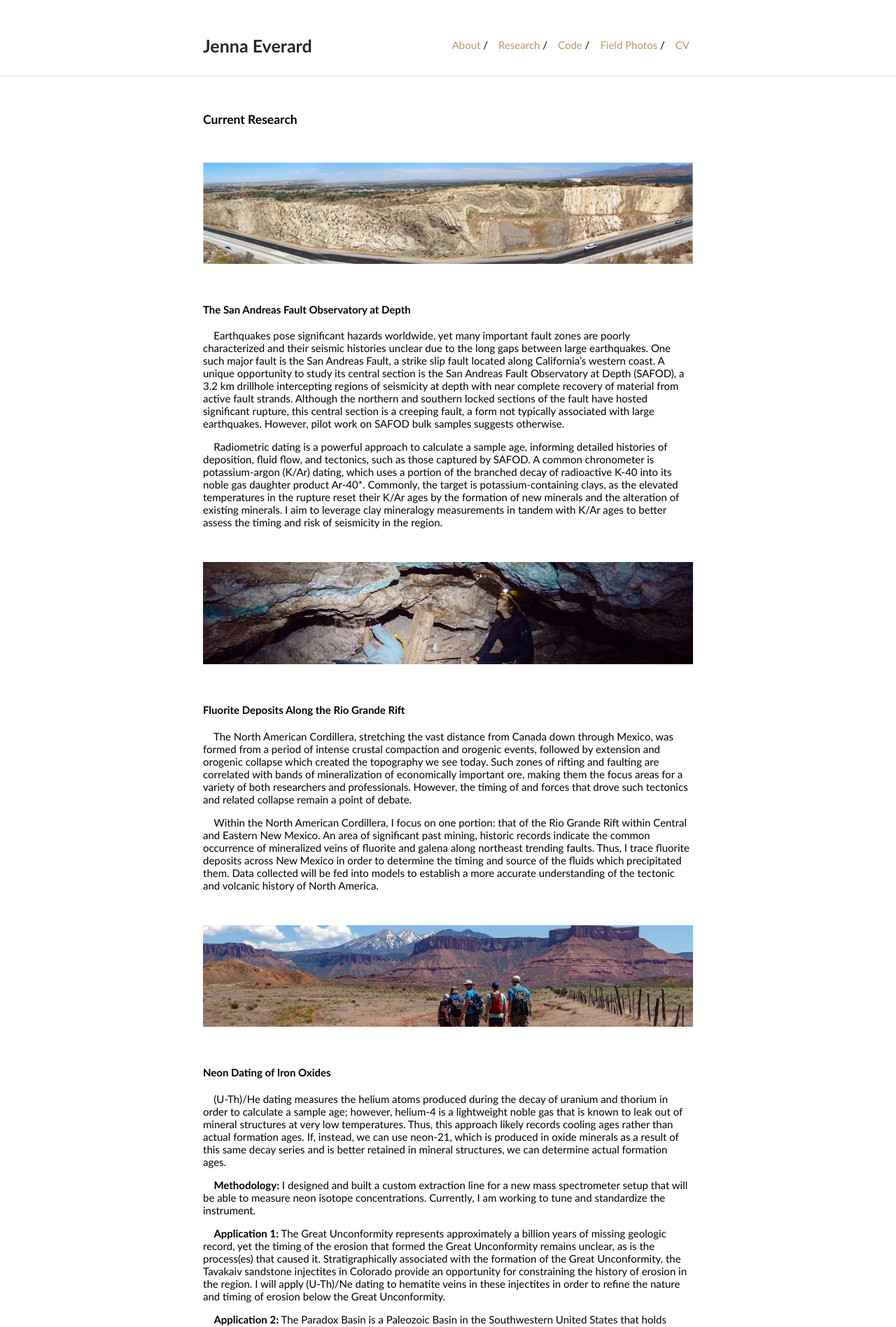
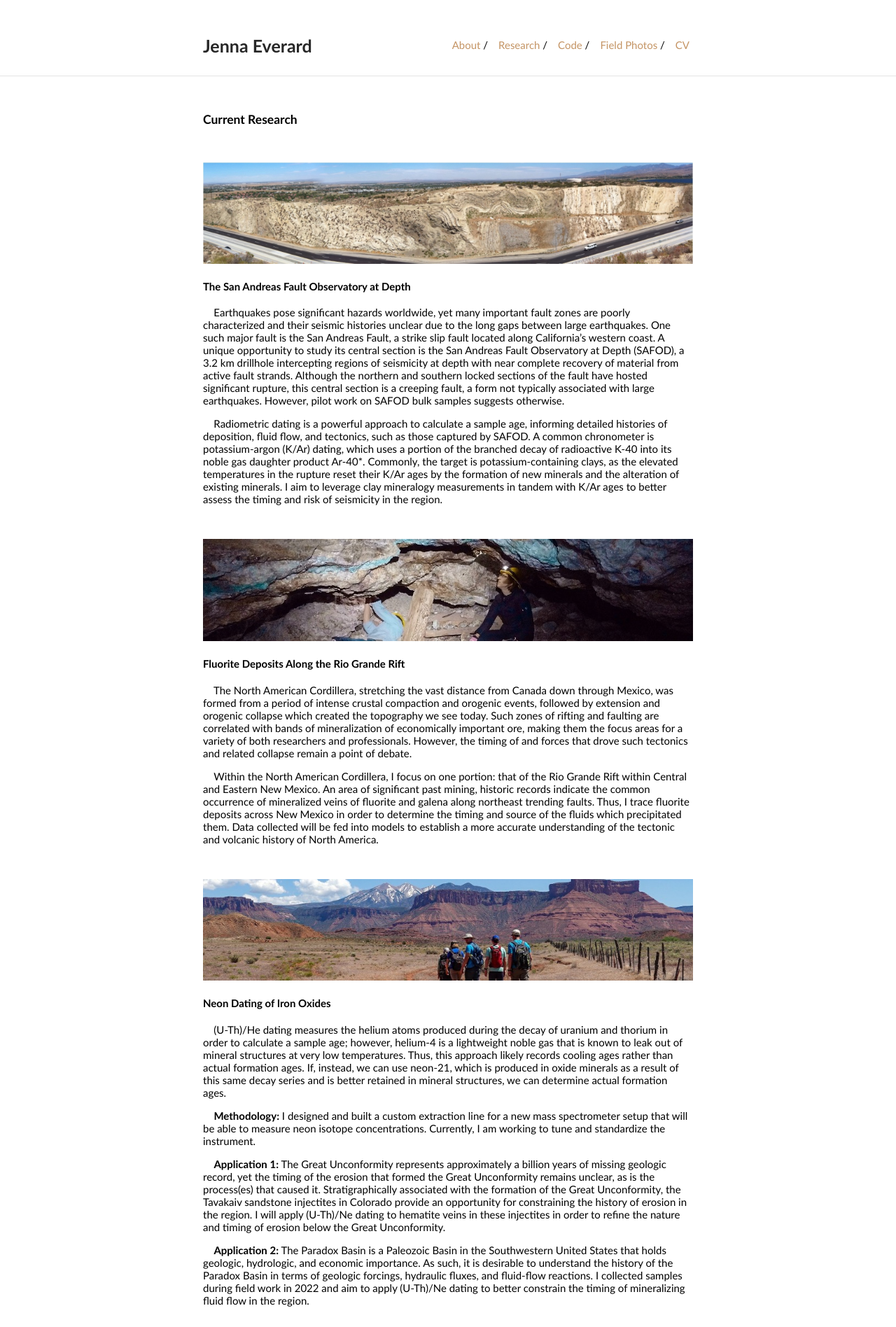
Before and after one commit to JennaEverard/Jenna, a Jekyll site: the page built from research.md, in a window 1280 px wide. Shown: the top 1896 px of the page at 70% size. Built offline with Jekyll 4.4.1, drawn with Linux system fonts in a browser that asks for light colours.

Commit message:
Removing awkward spacing

```diff
--- a/research.md
+++ b/research.md
@@ -10,8 +10,6 @@ Current Research
 <br style="line-height:3">
 
 <img src="./img/SanAndreasFault.JPG" alt="San Andreas Fault Roadcut">
-
-<br style="line-height:1.5">
 
 <h4>
 The San Andreas Fault Observatory at Depth
@@ -27,8 +25,6 @@ The San Andreas Fault Observatory at Depth
 
 <img src="./img/NMFlourite.JPG" alt="New Mexico Fluorite Locality">
 
-<br style="line-height:1.5">
-
 <h4>
 Fluorite Deposits Along the Rio Grande Rift
 </h4>
@@ -40,8 +36,6 @@ Fluorite Deposits Along the Rio Grande Rift
 <br style="line-height:3">
 
 <img src="./img/Chrys.JPG" alt="Mass Spectrometer Setup">
-
-<br style="line-height:1.5">
 
 <h4>
 Neon Dating of Iron Oxides
@@ -58,8 +52,6 @@ Neon Dating of Iron Oxides
 <br style="line-height:3">
 
 <img src="./img/IODPExp405.JPG" alt="IODP Expedition 405 Group Photo">
-
-<br style="line-height:1.5">
 
 <h4>
 Japan Trench Seismicity and Shallow Slip
@@ -81,8 +73,6 @@ Past Research
 
 <img src="./img/Villarica.JPG" alt="Villarica Lava Lake">
 
-<br style="line-height:1.5">
-
 <h4>
 Temperature of the Villarrica Lava Lake
 </h4>
@@ -91,9 +81,7 @@ Temperature of the Villarrica Lava Lake
 
 <br style="line-height:3">
 
-<img src="./img/Villarica.JPG" alt="Villarica Lava Lake">
-
-<br style="line-height:1.5">
+<img src="./img/data.JPG" alt="InternetPrivacy">
 
 <h4>
 Internet Safety and Data Privacy
@@ -110,8 +98,6 @@ Internet Safety and Data Privacy
 
 <img src="./img/wastewater.JPG" alt="Collecting Wastewater from Barnard Dorms">
 
-<br style="line-height:1.5">
-
 <h4>
 Wastewater Surveillance of SARS-CoV-2
 </h4>
@@ -122,8 +108,6 @@ Wastewater Surveillance of SARS-CoV-2
 
 <img src="./img/hearingloss.JPG" alt="Gene Expression Pattern for Pediatric Hearing Loss">
 
-<br style="line-height:1.5">
-
 <h4>
 Pediatric Hearing Loss
 </h4>
@@ -133,8 +117,6 @@ Pediatric Hearing Loss
 <br style="line-height:3">
 
 <img src="./img/arcticocean.JPG" alt="The Arctic Ocean">
-
-<br style="line-height:1.5">
 
 <h4>
 Arctic Ocean Microbiomes
```
